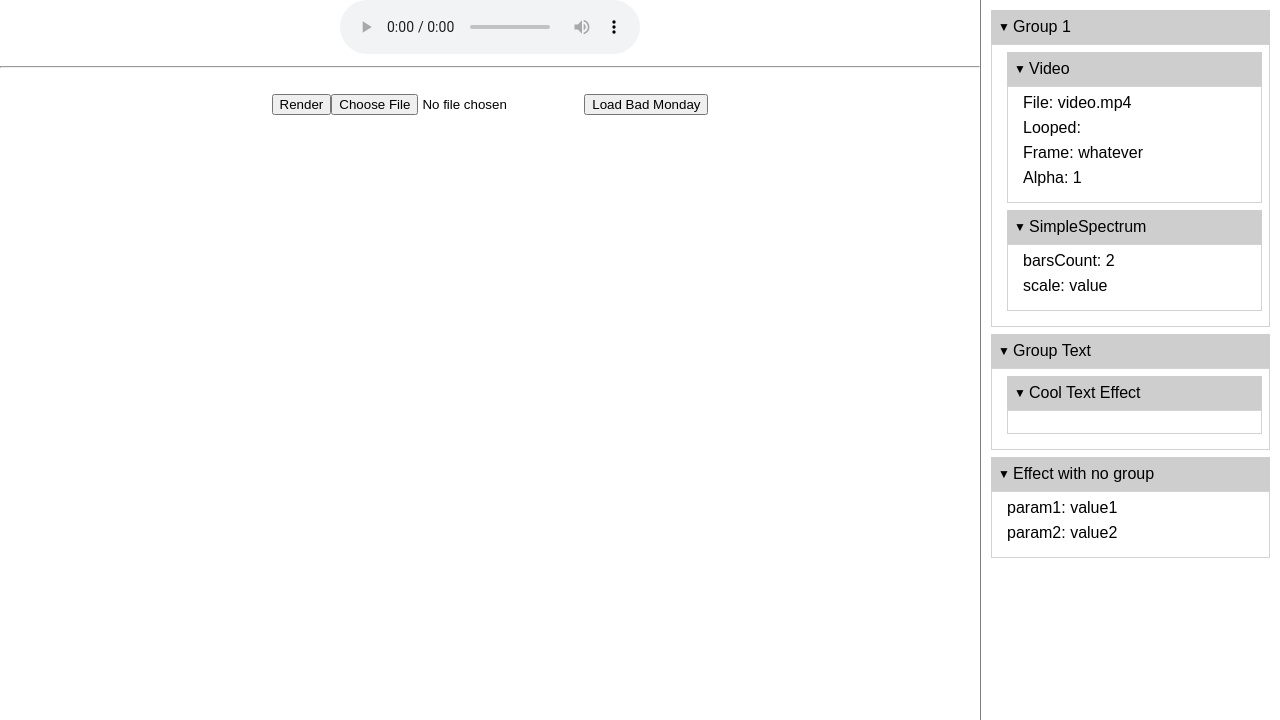
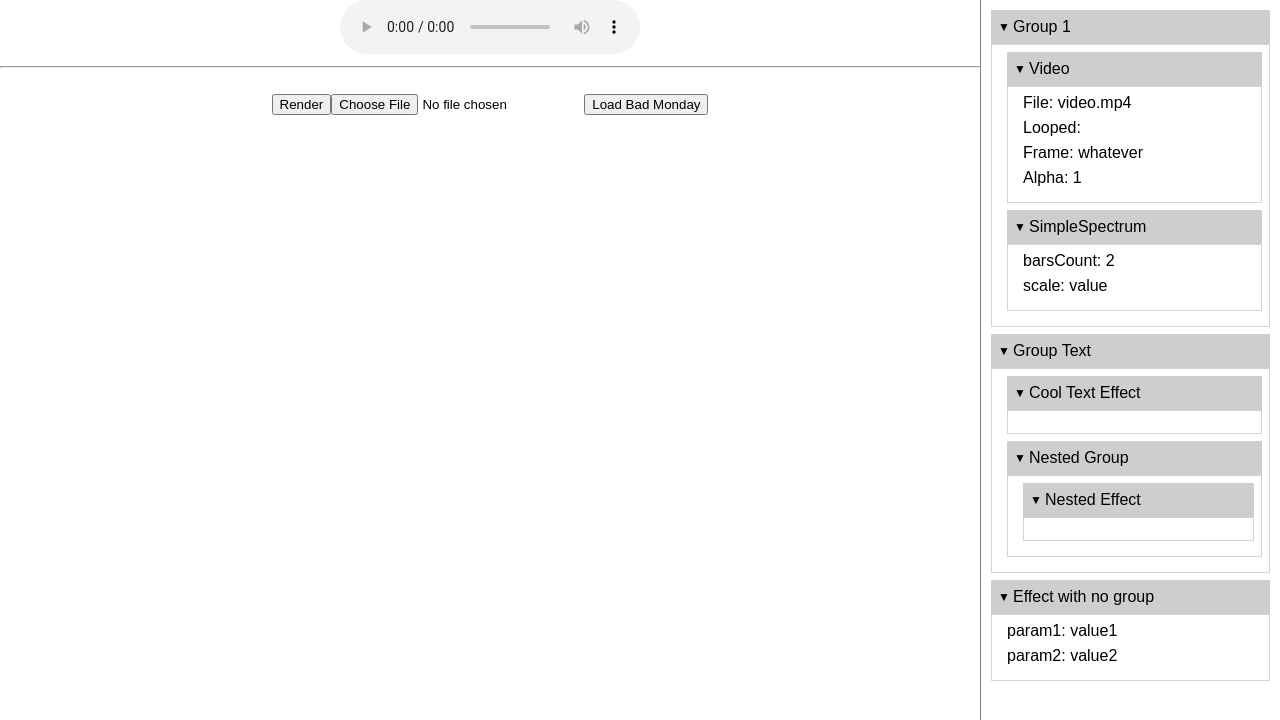
Before and after one commit to Megus/audio-visualizer, a React (Create React App) app: page / in a window 1280 px wide. Shown: the top 720 px of the page. Built offline with nearby package versions, Linux system fonts and the light colour scheme.

Commit message:
[effects-sidebar] remove old code, add nested group to mock

```diff
--- a/src/scenes/VideoEditorScene/components/EffectsSidebar/EffectsSidebar.js
+++ b/src/scenes/VideoEditorScene/components/EffectsSidebar/EffectsSidebar.js
@@ -84,6 +84,19 @@ class EffectsSidebar extends Component {
 					parent: 2,
 					params: [],
 				},
+				{
+					id: 7,
+					type: "group",
+					name: "Nested Group",
+					parent: 2,
+				},
+				{
+					id: 8,
+					type: "effect",
+					name: "Nested Effect",
+					parent: 7,
+					params: [],
+				},
 			],
 		};
 	}
```
Also changed, not shown: src/scenes/VideoEditorScene/components/EffectsSidebar/widgets/EffectPane/EffectPane.js (deleted, +0 -34 lines), src/scenes/VideoEditorScene/components/EffectsSidebar/widgets/EffectsGroup/EffectsGroup.js (deleted, +0 -35 lines), src/scenes/VideoEditorScene/components/EffectsSidebar/widgets/EffectPane/EffectPane.css (added), src/scenes/VideoEditorScene/components/EffectsSidebar/widgets/EffectsGroup/EffectsGroup.css (added).
